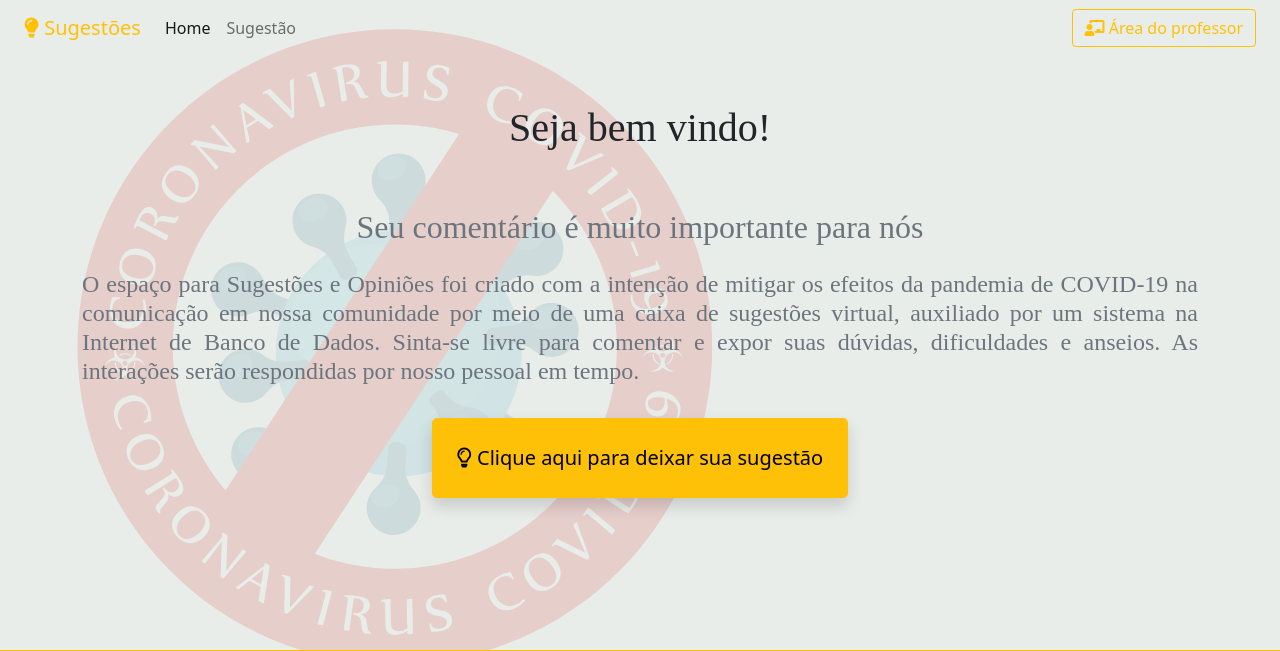
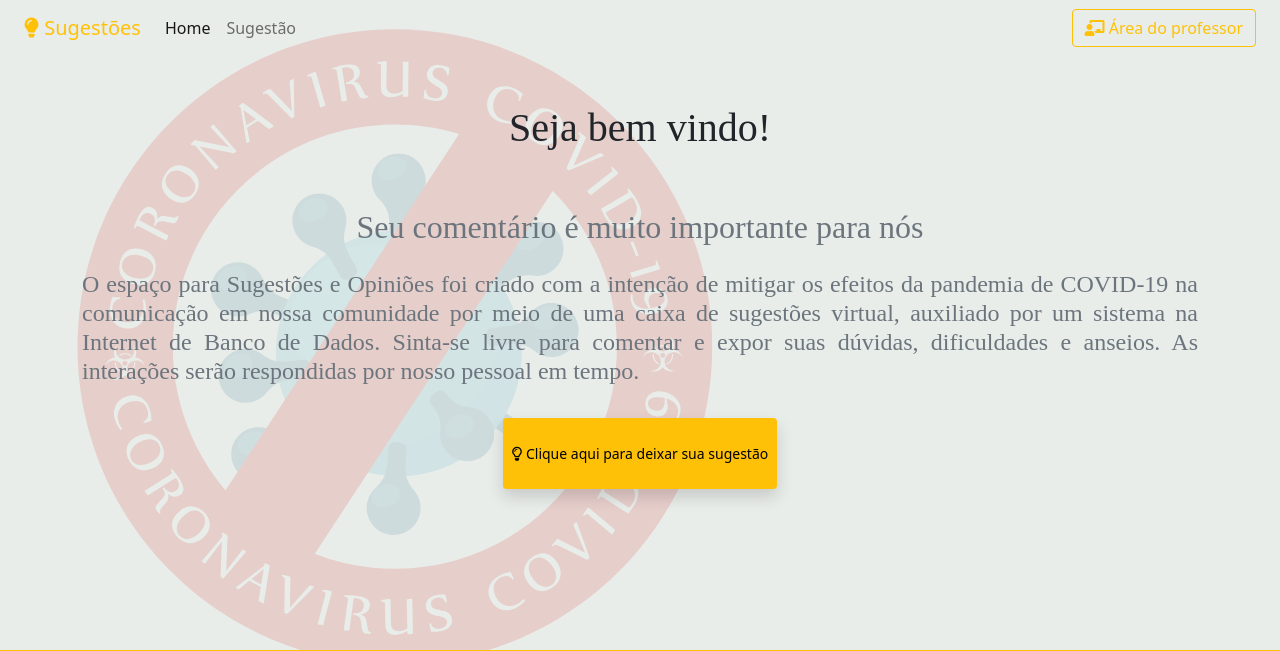
Before and after one commit to 2ARC/opineaquieducacao, a PHP site: page /main.php?sres=1 in a window 1280 px wide. Shown: the top 651 px of the page. Run offline with PHP 8.4, Linux system fonts and the light colour scheme.

Commit message:
Botão 5

```diff
--- a/main.php
+++ b/main.php
@@ -54,7 +54,7 @@ document.cookie = escape(nome) + "=" + escape(valor) + "; expires=" + expires;
                 <h2 class="pb-3 text-secondary">Seu comentário é muito importante para nós</h2>
                 <h4 class="pb-4 text-secondary text-justify">O espaço para Sugestões e Opiniões foi criado com a intenção de mitigar os efeitos da pandemia de COVID-19 na comunicação em nossa comunidade por meio de uma caixa de sugestões virtual, auxiliado por um sistema na Internet de Banco de Dados. Sinta-se livre para comentar e expor suas dúvidas, dificuldades e anseios. As interações serão respondidas por nosso pessoal em tempo.</h3>
             </div>
-            <a class="btn btn-warning btn-lg p-4 px-10 shadow" type="submit" href="#sugestao"><i class="far fa-lightbulb"></i> Clique aqui para deixar sua sugestão</a>
+            <a class="btn btn-warning btn-sm p-4 px-2 shadow" type="submit" href="#sugestao"><i class="far fa-lightbulb"></i> Clique aqui para deixar sua sugestão</a>
         </div>
     </div>
 
```
